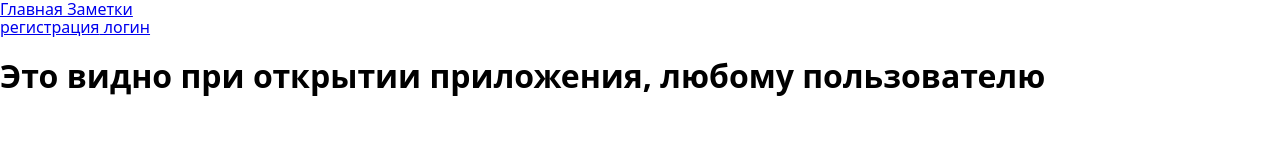
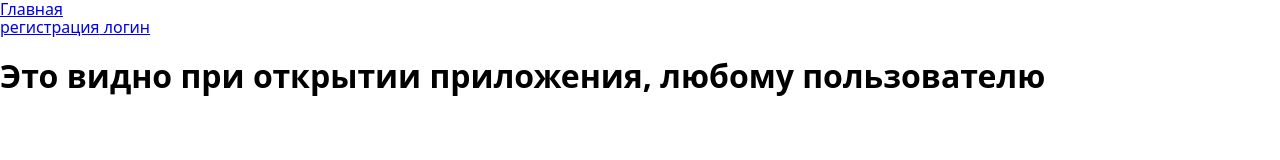
Before and after one commit to AlekseySteblivets/goit-react-hw-08-phonebook, a React (Create React App) app: page / in a window 1280 px wide. Shown: the top 160 px of the page. Built offline with nearby package versions, Linux system fonts and the light colour scheme.

Commit message:
добавляет isAuthenticated

```diff
--- a/src/App.js
+++ b/src/App.js
@@ -1,33 +1,17 @@
 import React, { Component } from "react";
 import { connect } from "react-redux";
-import { Switch, Route } from "react-router-dom";
-
-// import ContactForm from './components/ContactForm';
-// import Filter from './components/Filter';
-// import ContactList from './components/ContactList';
-// import { getIsloadingContacts, fetchContact } from './redux/phonebooks';
-// import * as phonebookOperations from './redux/phonebooks/phonebooks-operations';
-// import * as phonebookSelectors from './redux/phonebooks/phonebooks-selectors';
-
+import { Switch } from "react-router-dom";
 import HomeView from './views/HomeView';
-// import Header from './components/Header';
 import RegisterView from './views/RegisterView';
 import LoginView from './views/LoginView';
 import Contacts from './views/Contacts';
 import AppBar from './components/UserMenu/AppBar';
 import { authOperations } from './redux/auth';
-
-
+import PrivateRoute from './components/PrivateRoute';
+import PublicRoute from './components/PublicRoute/PublicRoute';
 
 class App extends Component {
   state = {
-    // contacts: [
-    //   { id: 'id-1', name: 'Rosie Simpson', number: '459-12-56' },
-    //   { id: 'id-2', name: 'Hermione Kline', number: '443-89-12' },
-    //   { id: 'id-3', name: 'Eden Clements', number: '645-17-79' },
-    //   { id: 'id-4', name: 'Annie Copeland', number: '227-91-26' },
-    // ],
-    // filter: '',
   }
 
   componentDidMount() {
@@ -39,10 +23,24 @@ class App extends Component {
       <div>
         <AppBar />
         <Switch>
-          <Route exact path="/" component={HomeView} />
-          <Route path="/register" component={RegisterView} />
-          <Route path="/login" component={LoginView} />
-          <Route path="/contacts" component={Contacts} />
+          <PublicRoute exact path="/" component={HomeView} />
+          <PublicRoute
+            path="/register"
+            restricted
+            redirectTo="/contacts"
+            component={RegisterView}
+          />
+          <PublicRoute
+            path="/login"
+            restricted
+            redirectTo="/contacts"
+            component={LoginView}
+          />
+          <PrivateRoute
+            path="/contacts"
+            component={Contacts}
+            redirectTo="/login"
+          />
         </Switch>
 
       </div>
@@ -57,12 +55,3 @@ const mapDispatchToProps = {
 }
 
 export default connect(null, mapDispatchToProps)(App);
-
-// const mapStateToProps = state => ({
-//   isloadingContacts: getIsloadingContacts(state),
-// })
-
-
-// const mapDispatchToProps = dispatch => ({
-//   fetchContact: () => dispatch(fetchContact())
-// })
--- /dev/null
+++ b/src/components/PrivateRoute/PrivateRoute.js
@@ -0,0 +1,24 @@
+import React from 'react';
+import { connect } from 'react-redux';
+import { Route, Redirect } from 'react-router-dom';
+import { authSelectors } from '../../redux/auth';
+
+const PrivateRoute = ({
+    component: Component,
+    isAuthenticated,
+    redirectTo,
+    ...routeProps
+}) => (
+    <Route
+        {...routeProps}
+        render={props =>
+            isAuthenticated ? <Component {...props} /> : <Redirect to={redirectTo} />
+        }
+    />
+);
+
+const mapStateToProps = state => ({
+    isAuthenticated: authSelectors.getIsAuthenticated(state),
+});
+
+export default connect(mapStateToProps)(PrivateRoute);
--- /dev/null
+++ b/src/components/PrivateRoute/index.js
@@ -0,0 +1 @@
+export { default } from './PrivateRoute';
--- /dev/null
+++ b/src/components/PublicRoute/PublicRoute.js
@@ -0,0 +1,29 @@
+import React from 'react';
+import { Route, Redirect } from 'react-router-dom';
+import { connect } from 'react-redux';
+import { authSelectors } from '../../redux/auth';
+
+
+
+const PublicRoute = ({
+    component: Component,
+    isAuthenticated,
+    redirectTo,
+    ...routeProps
+}) => (
+    <Route
+        {...routeProps}
+        render={props => isAuthenticated && routeProps.restricted ? (
+            <Redirect to={redirectTo} />
+        ) : (
+            <Component {...props} />
+        )
+        }
+    />
+);
+
+const mapStateToProps = state => ({
+    isAuthenticated: authSelectors.getIsAuthenticated(state),
+});
+
+export default connect(mapStateToProps)(PublicRoute);
--- a/src/components/UserMenu/Navigation.js
+++ b/src/components/UserMenu/Navigation.js
@@ -1,11 +1,19 @@
 import React from 'react';
+import { connect } from 'react-redux';
 import { NavLink } from 'react-router-dom';
+import { authSelectors } from '../../redux/auth';
 
-const Navigation = () => (
+const Navigation = ({ isAuthenticated }) => (
     <div>
         <NavLink to="/" exact> Главная</NavLink>
-        <NavLink to="/contacts"> Заметки</NavLink>
+        {isAuthenticated && (
+            <NavLink to="/contacts"> Заметки
+            </NavLink>)}
+
     </div>
 )
 
-export default Navigation;
+const mapStateToProps = state => ({
+    isAuthenticated: authSelectors.getIsAuthenticated(state),
+})
+export default connect(mapStateToProps)(Navigation);
--- a/src/redux/auth/auth-reducer.js
+++ b/src/redux/auth/auth-reducer.js
@@ -25,8 +25,19 @@ const error = createReducer(null, {
 
 });
 
+const isAuthenticated = createReducer(false, {
+    [authActions.registerSuccess]: () => true,
+    [authActions.loginSuccess]: () => true,
+    [authActions.getCurrentUserSuccess]: () => true,
+    [authActions.registerError]: () => false,
+    [authActions.loginError]: () => false,
+    [authActions.getCurrentUserError]: () => false,
+    [authActions.logoutSuccess]: () => false,
+})
+
 export default combineReducers({
     user,
+    isAuthenticated,
     token,
     error,
 });
--- a/src/redux/auth/auth-selectors.js
+++ b/src/redux/auth/auth-selectors.js
@@ -1,4 +1,4 @@
-const getIsAuthenticated = state => state.auth.token;
+const getIsAuthenticated = state => state.auth.isAuthenticated;
 const getUserName = state => state.auth.user.name;
 
 
```
